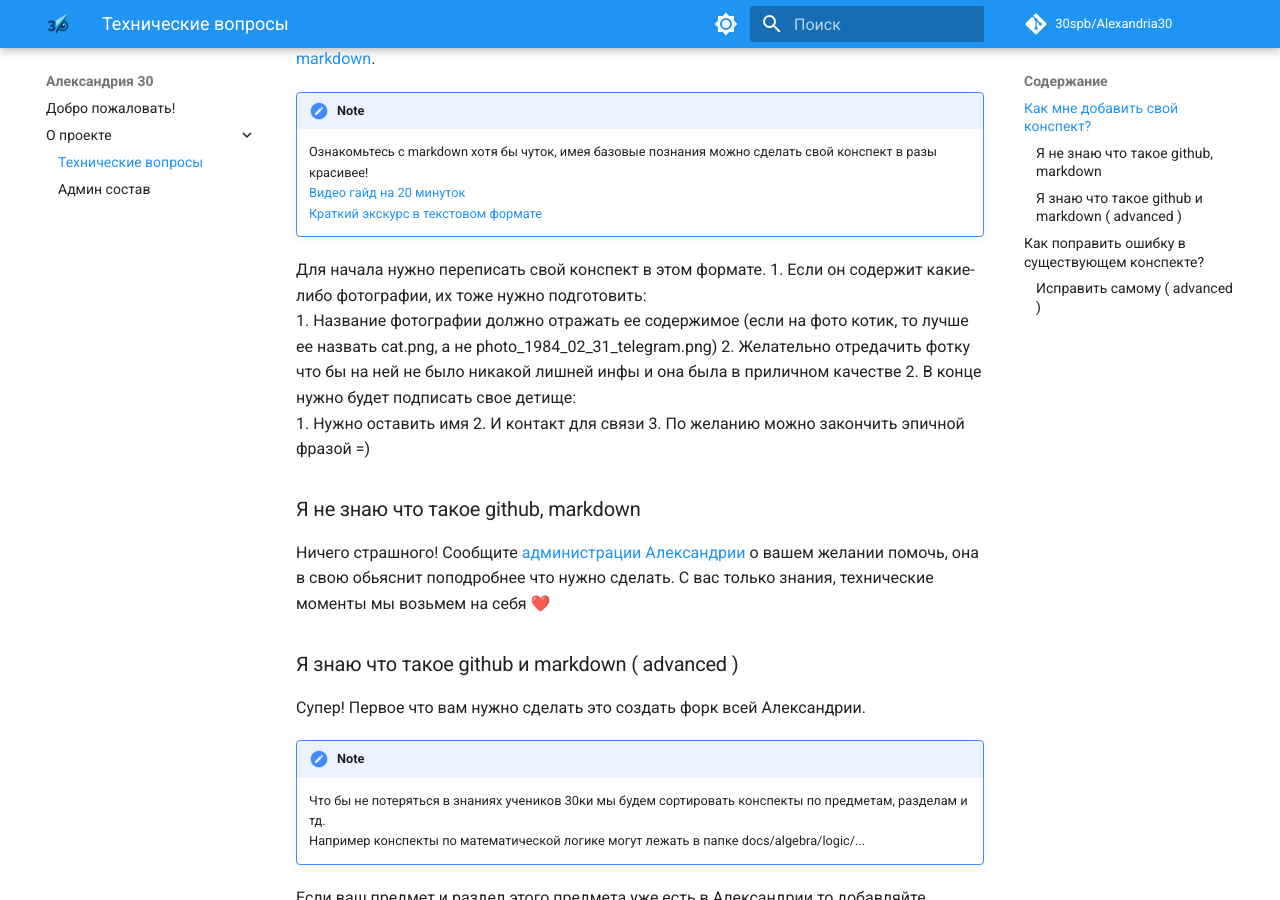
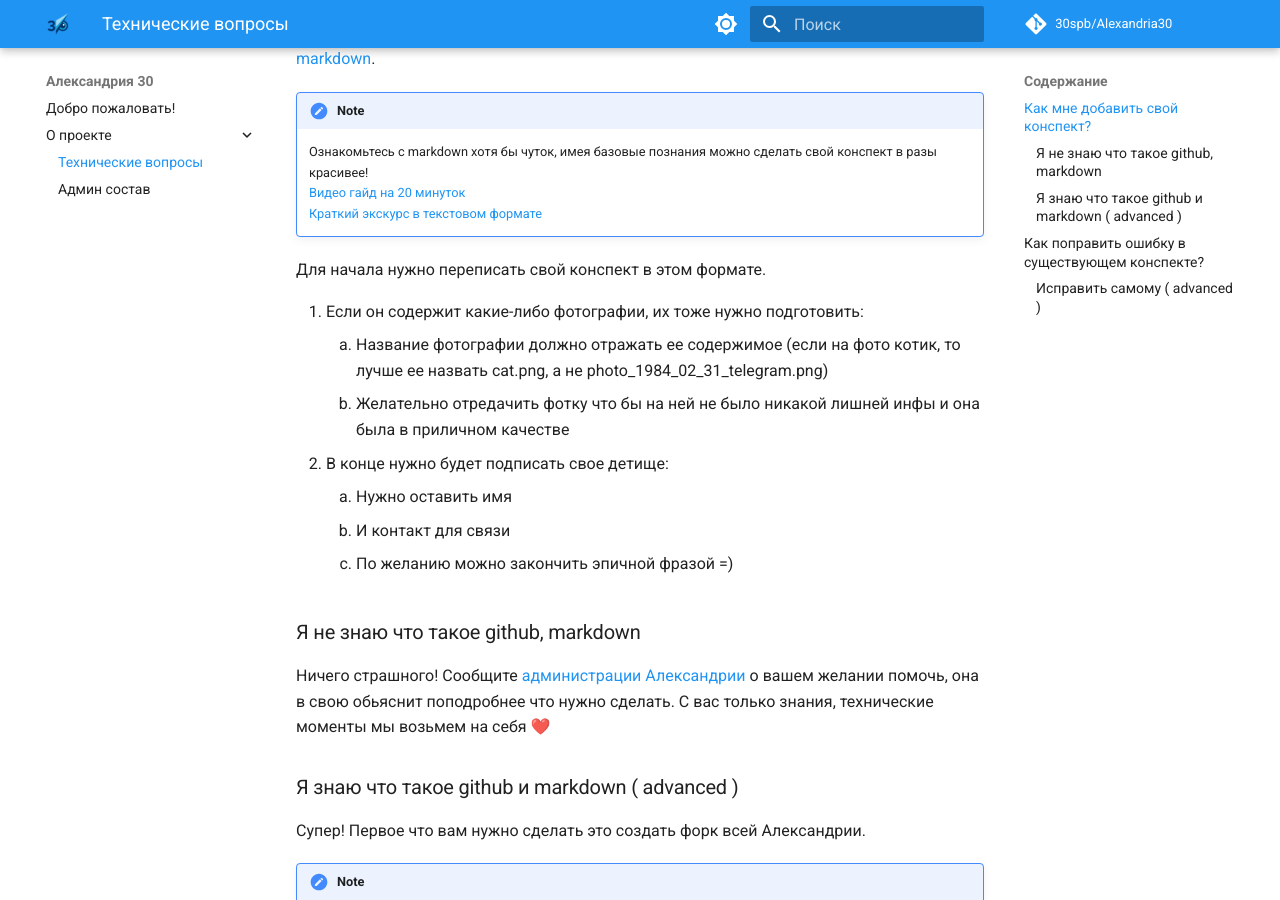
Before and after one commit to 30spb/Alexandria30, an MkDocs documentation site: the page built from docs/about/index.md, in a window 1280 px wide and 900 px high, scrolled down 301 px. Built offline with MkDocs 1.6.1 and Material for MkDocs 9.7.7, drawn with Linux system fonts in a browser that asks for light colours; comment, search, counter and statistics services are not loaded.

Commit message:
фикс списков

```diff
--- a/docs/about/index.md
+++ b/docs/about/index.md
@@ -13,14 +13,15 @@
     [Краткий экскурс в текстовом формате](https://doka.guide/tools/markdown/)
 
 
-Для начала нужно переписать свой конспект в этом формате.
+Для начала нужно переписать свой конспект в этом формате. <br>
+
 1. Если он содержит какие-либо фотографии, их тоже нужно подготовить: <br>
-    1. Название фотографии должно отражать ее содержимое (если на фото котик, то лучше ее назвать cat.png, а не photo_1984_02_31_telegram.png)
-    2. Желательно отредачить фотку что бы на ней не было никакой лишней инфы и она была в приличном качестве
+    1. Название фотографии должно отражать ее содержимое (если на фото котик, то лучше ее назвать cat.png, а не photo_1984_02_31_telegram.png) <br>
+    2. Желательно отредачить фотку что бы на ней не было никакой лишней инфы и она была в приличном качестве <br>
 2. В конце нужно будет подписать свое детище: <br>
-    1. Нужно оставить имя
-    2. И контакт для связи
-    3. По желанию можно закончить эпичной фразой =)
+    1. Нужно оставить имя <br>
+    2. И контакт для связи <br>
+    3. По желанию можно закончить эпичной фразой =) <br>
 
 ### Я не знаю что такое github, markdown
 
```
